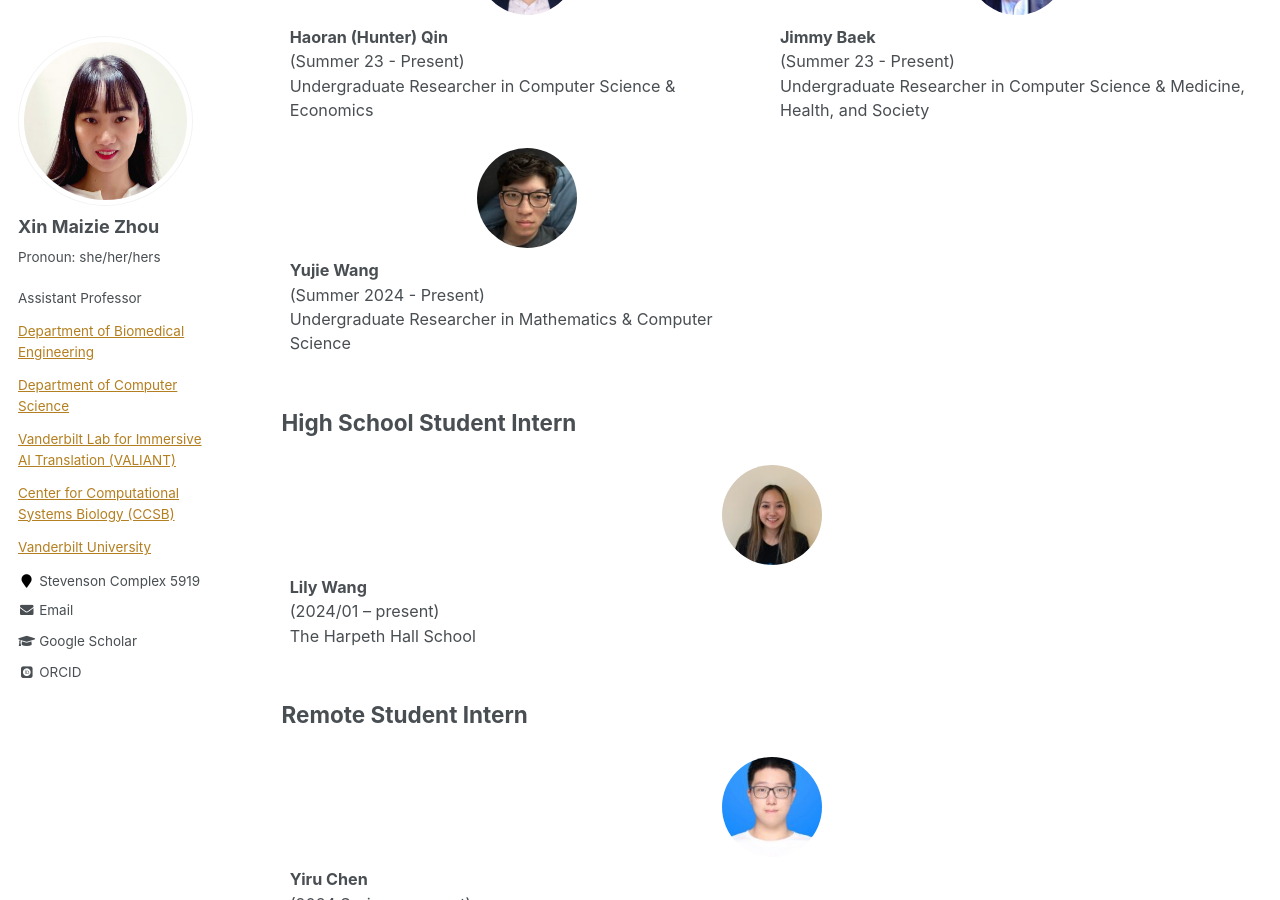
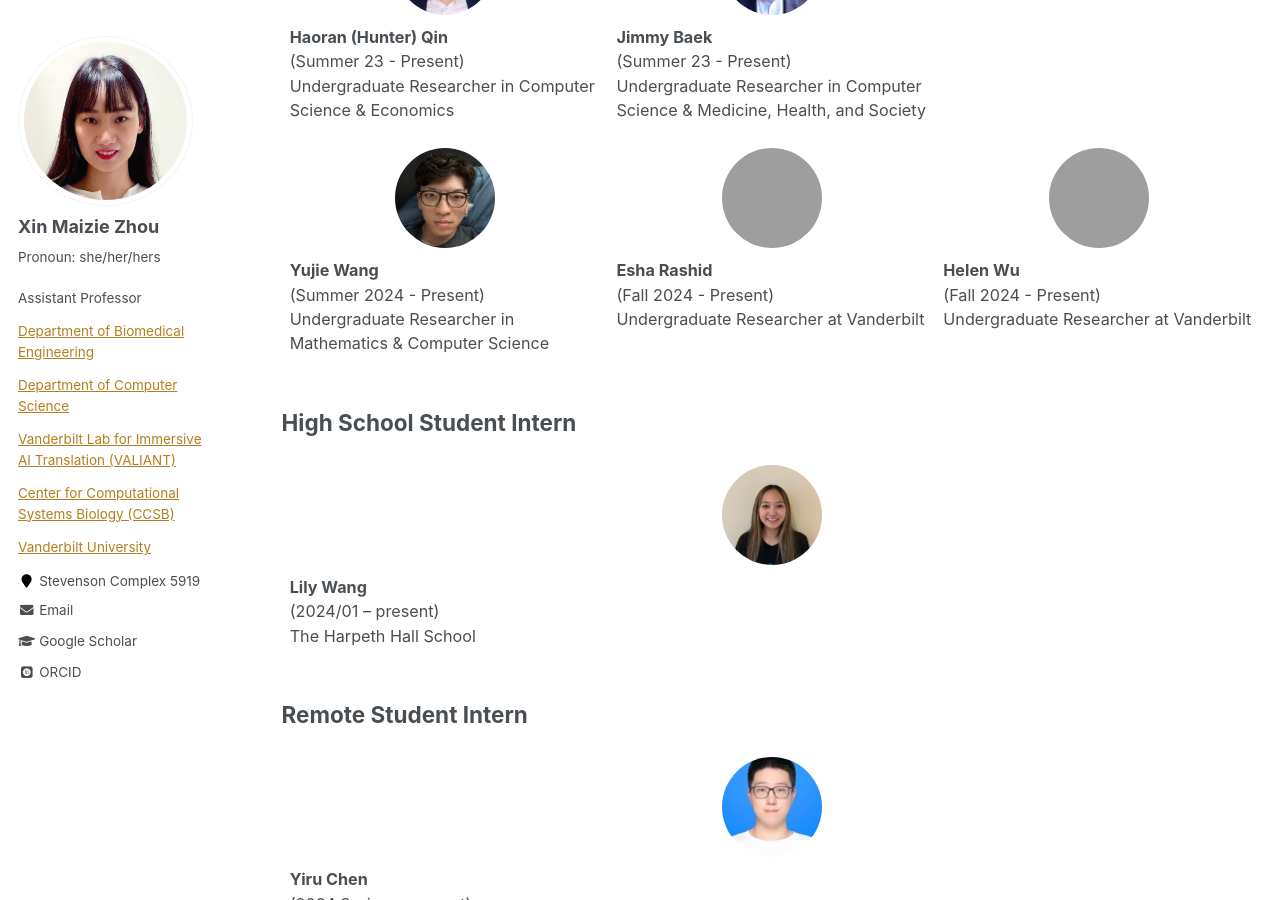
Before and after one commit to maiziezhoulab/Maiziezhoulab.github.io, a Jekyll site: the page built from _pages/LabMembers.md, in a window 1280 px wide and 900 px high, scrolled down 1652 px. Built offline with Jekyll 4.4.1, drawn with Linux system fonts in a browser that asks for light colours; some web fonts are replaced; grey boxes are pictures that could not be loaded.

Commit message:
Update LabMembers.md

```diff
--- a/_pages/LabMembers.md
+++ b/_pages/LabMembers.md
@@ -120,7 +120,7 @@ author_profile: true
 
 
 
- <!-- <td>
+  <td>
         <div style="text-align: center">
             <img src="/images/students/esha.JPEG" class="student-profile-pic">
         </div>
@@ -134,7 +134,7 @@ author_profile: true
         </div>
         <b>Helen Wu</b> <br>(Fall 2024 - Present) <br>
         Undergraduate Researcher at Vanderbilt
-    </td> -->
+    </td>
 
 
 
```
